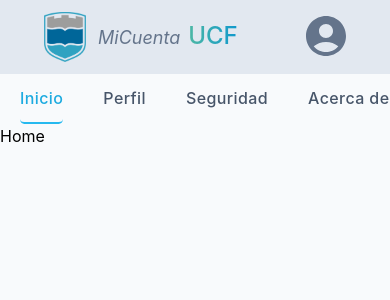
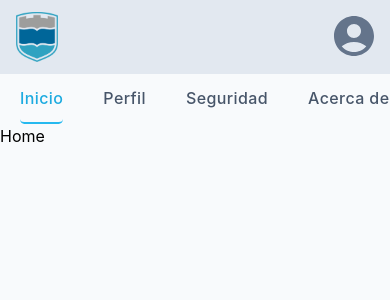
Before and after one commit to rcmarc/micuenta-react, a Next.js app in the folder apps/web/: page / in a window 390 px wide. Shown: the top 300 px of the page. Built offline with nearby package versions, Linux system fonts and the light colour scheme; no server answers.

Commit message:
make the TopBar responsive

```diff
--- a/apps/web/components/TopBar.jsx
+++ b/apps/web/components/TopBar.jsx
@@ -4,16 +4,20 @@ import LogoText from './LogoText';
 
 function TopBar() {
   return (
-    <div className="flex bg-slate-200 px-10 py-1">
+    <div className="xs:px-10 flex justify-between bg-slate-200 px-3 py-1">
+      <div className="flex">
         <div className="py-2">
           <Logo size={50} />
         </div>
-      <div className="mr-auto flex py-4">
+        <div className="xs:flex hidden py-4">
           <div className="pt-1">
-          <p className="text-foreground-light px-2 text-lg italic">MiCuenta</p>
+            <p className="text-foreground-light px-2 text-lg italic">
+              MiCuenta
+            </p>
           </div>
           <div>
             <LogoText size={'2xl'} />
+          </div>
         </div>
       </div>
       <div className="mt-2">
```
Lines whose indentation alone changed are shown as unchanged.
